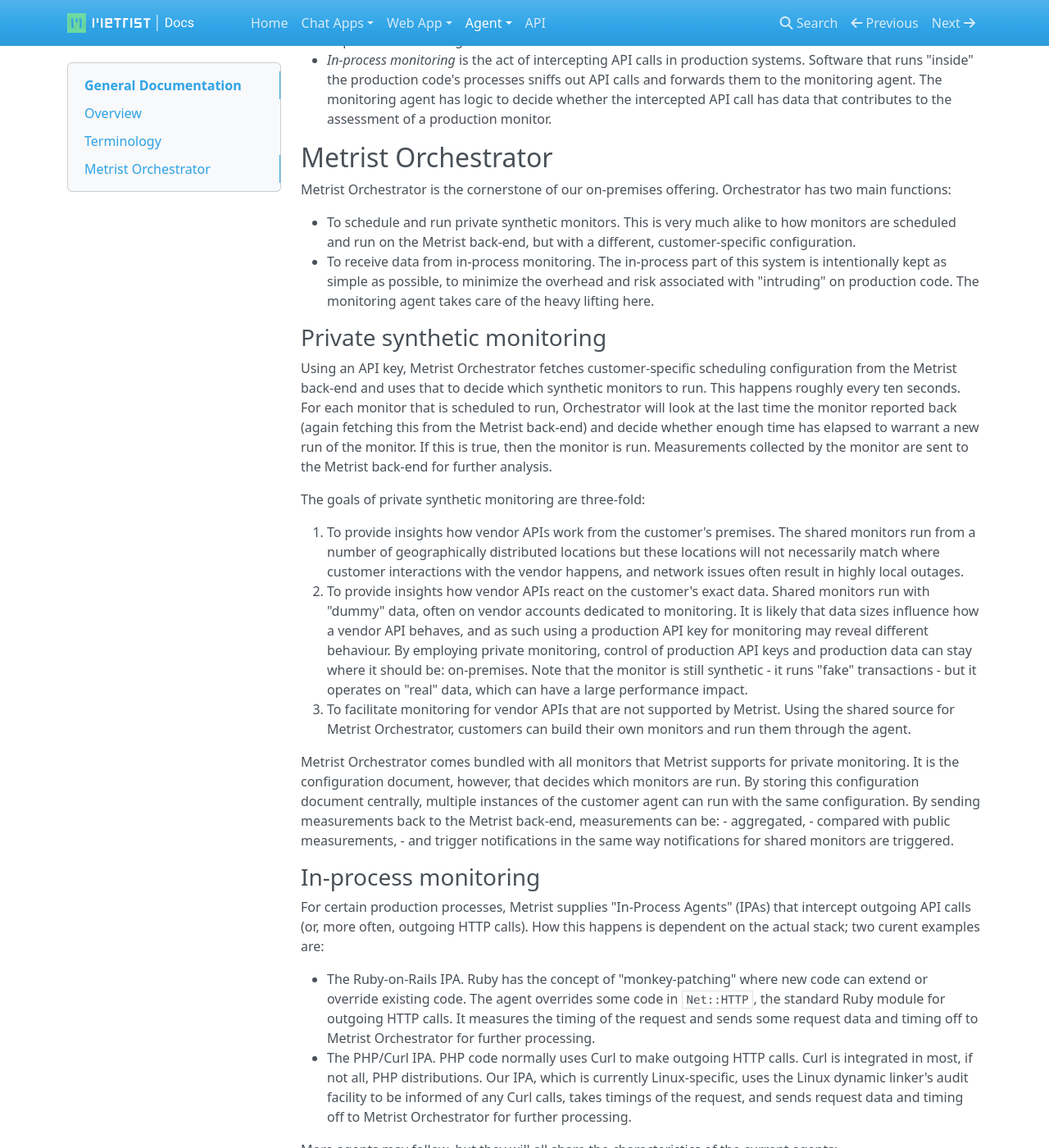
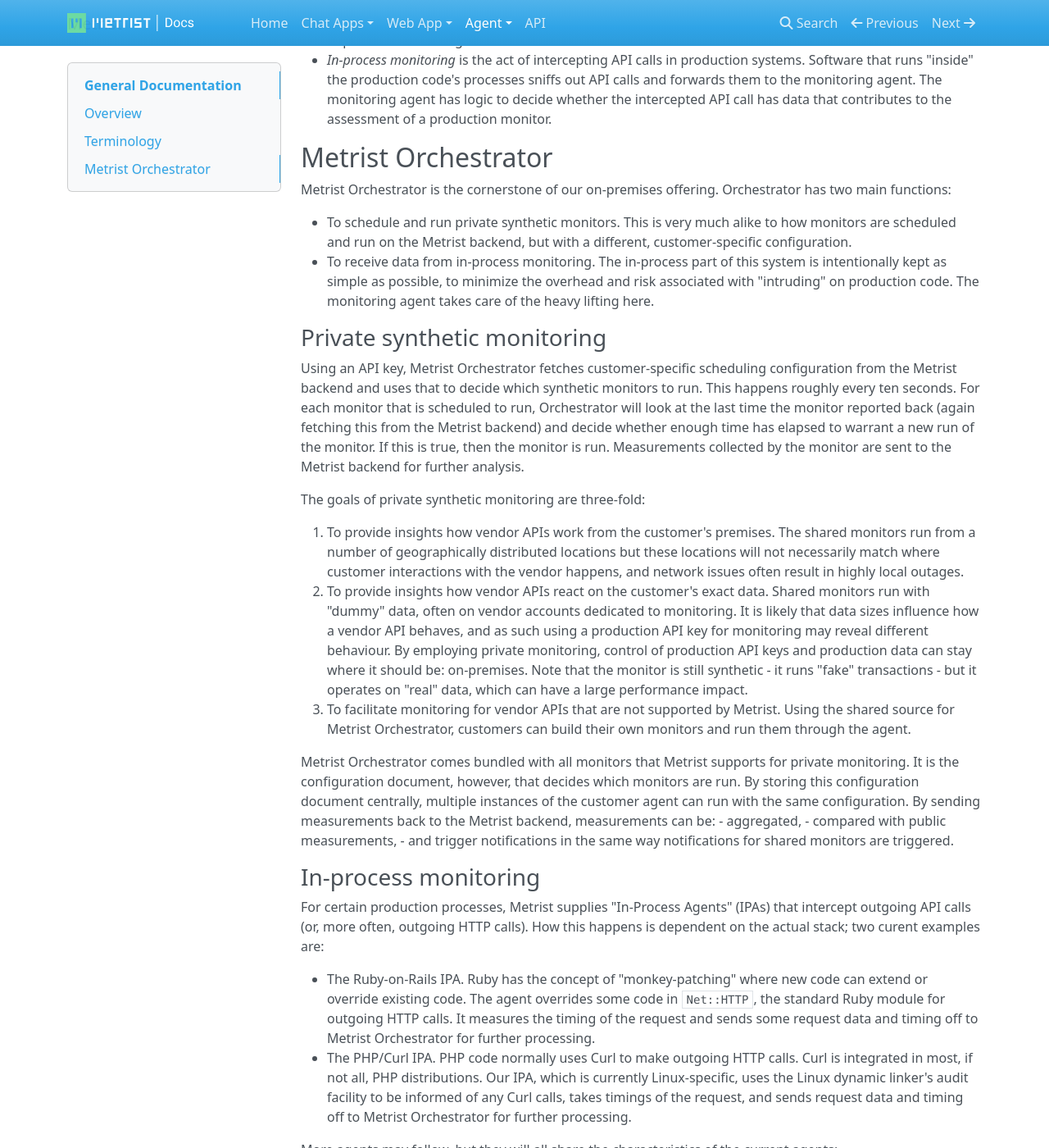
Before and after one commit to Metrist-Software/product-docs, an MkDocs documentation site: the page built from docs/agent-overview.md, in a window 1280 px wide and 1400 px high, scrolled down 720 px. Shown: the whole window at 82% size. Built offline with MkDocs 1.6.1, drawn with Linux system fonts in a browser that asks for light colours; nearby versions of some CDN libraries; some of the changed text lies outside the part shown.

Commit message:
Standardize to 'backend'

```diff
--- a/docs/agent-overview.md
+++ b/docs/agent-overview.md
@@ -13,7 +13,7 @@ the shared code that is run on-premises.
 * *Shared code* is the code that Metrist shares with customers under NDA. We share this
   code so that customers can verify the safety of our code, create their own builds, and make their
   own extensions. All code that Metrist expects customers to run on-premises is shared.
-* *Metrist back-end* is the term we will use for systems that are operated by Metrist on
+* *Metrist backend* is the term we will use for systems that are operated by Metrist on
   its infrastructure.
 * *Monitor* is a process that actively assesses the availability and performance of an API, usually a
   vendor's API.
@@ -39,7 +39,7 @@ the shared code that is run on-premises.
 Metrist Orchestrator is the cornerstone of our on-premises offering. Orchestrator has two main functions:
 
 * To schedule and run private synthetic monitors. This is very much alike to how monitors are scheduled
-  and run on the Metrist back-end, but with a different, customer-specific configuration.
+  and run on the Metrist backend, but with a different, customer-specific configuration.
 * To receive data from in-process monitoring. The in-process part of this system is intentionally kept
   as simple as possible, to minimize the overhead and risk associated with "intruding" on production
   code. The monitoring agent takes care of the heavy lifting here.
@@ -47,11 +47,11 @@ Metrist Orchestrator is the cornerstone of our on-premises offering. Orchestrato
 ### Private synthetic monitoring
 
 Using an API key, Metrist Orchestrator fetches customer-specific scheduling configuration
-from the Metrist back-end and uses that to decide which synthetic monitors to run. This happens
+from the Metrist backend and uses that to decide which synthetic monitors to run. This happens
 roughly every ten seconds. For each monitor that is scheduled to run, Orchestrator will look at the last
-time the monitor reported back (again fetching this from the Metrist back-end) and decide whether enough
+time the monitor reported back (again fetching this from the Metrist backend) and decide whether enough
 time has elapsed to warrant a new run of the monitor. If this is true, then the monitor is run.
-Measurements collected by the monitor are sent to the Metrist back-end for further analysis.
+Measurements collected by the monitor are sent to the Metrist backend for further analysis.
 
 The goals of private synthetic monitoring are three-fold:
 
@@ -72,7 +72,7 @@ The goals of private synthetic monitoring are three-fold:
 Metrist Orchestrator comes bundled with all monitors that Metrist supports for private monitoring. It
 is the configuration document, however, that decides which monitors are run. By storing this configuration
 document centrally, multiple instances of the customer agent can run with the same configuration. By
-sending measurements back to the Metrist back-end, measurements can be:
+sending measurements back to the Metrist backend, measurements can be:
 - aggregated,
 - compared with public measurements,
 - and trigger notifications in the same way notifications for shared monitors are triggered.
@@ -103,11 +103,11 @@ More agents may follow, but they will all share the characteristics of the curre
   behaviour of the IPA code will not change.
 * Maximize out-of-band processing. The IPA is a firehose that simply sends off data of _all_ intercepted calls to
   Metrist Orchestrator. Our Orchestrator can then take processing at leisure, sift out data it knows about, and convert it into
-  a format that the Metrist back-end requires. The data can be queued and processed with arbitrary delays as long as it is properly timestamped when received.
+  a format that the Metrist backend requires. The data can be queued and processed with arbitrary delays as long as it is properly timestamped when received.
 
-Note that with this setup, customer-operated software is still in full control over what is sent to the Metrist back-end: while the IPA typically operates in "firehose" mode, observing and forwarding all outgoing API calls
+Note that with this setup, customer-operated software is still in full control over what is sent to the Metrist backend: while the IPA typically operates in "firehose" mode, observing and forwarding all outgoing API calls
 to Metrist Orchestrator, it acts as a filter to send data that is clean, free of sensitive information, and
-expected to be sent to the Metrist back-end.
+expected to be sent to the Metrist backend.
 
 #### IPA/Orchestrator protocol
 
```
Also changed, not shown: docs/agent-php-in-process.md (+1 -1 lines), docs/agent-source-code.md (+7 -7 lines), docs/orchestrator-ebpf-plugin.md (+1 -1 lines).
